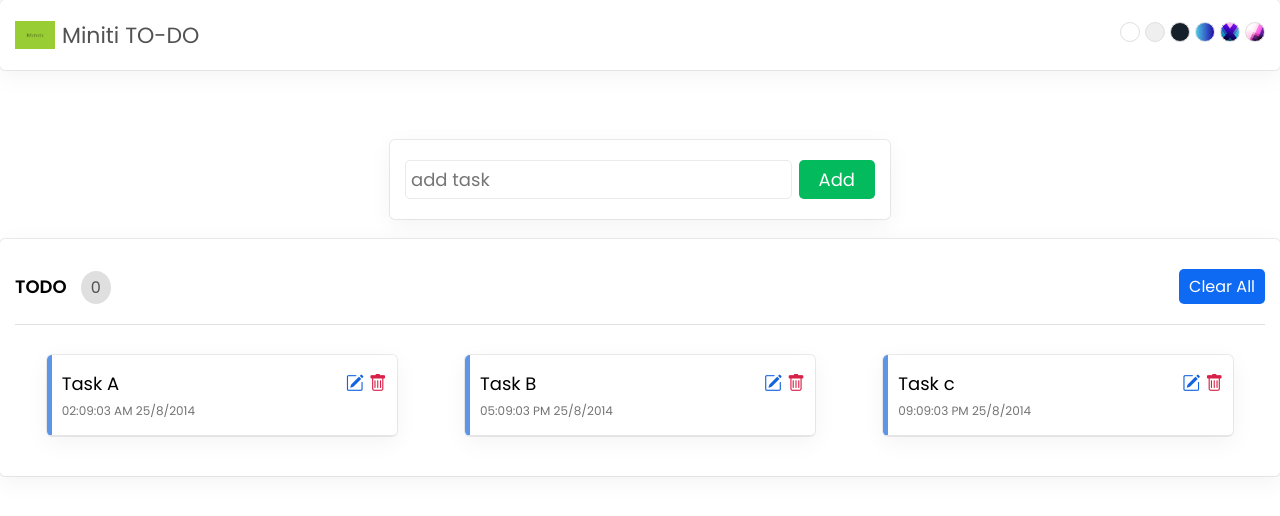
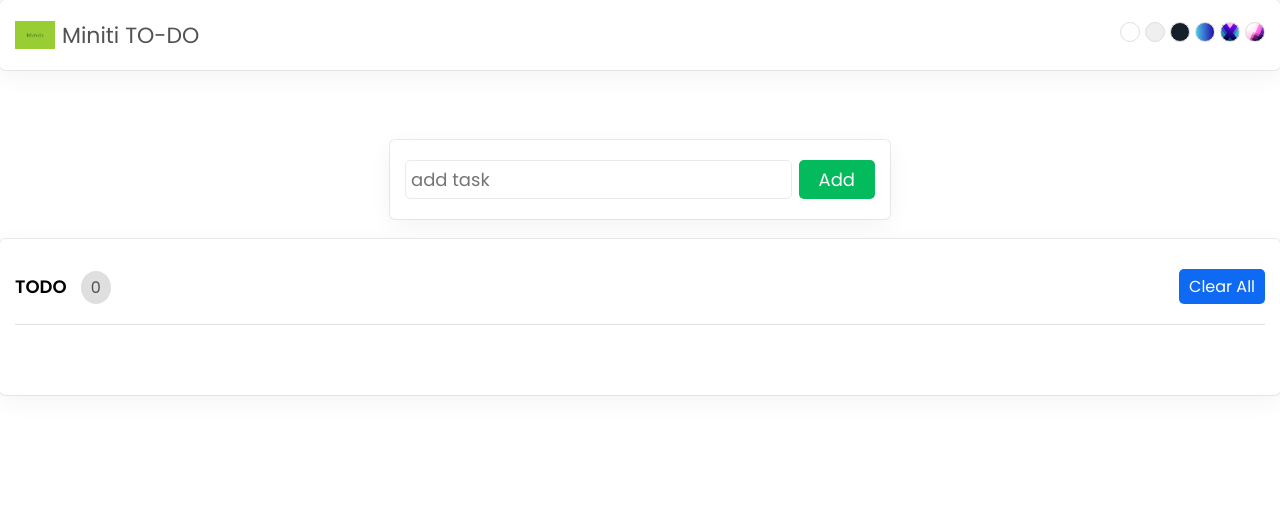
Before and after one commit to Sridhare29/to-do-app, a React (Create React App) app: page / in a window 1280 px wide. Shown: the top 516 px of the page. Built offline with nearby package versions, Linux system fonts and the light colour scheme.

Commit message:
common state

```diff
--- a/src/App.js
+++ b/src/App.js
@@ -1,3 +1,4 @@
+import { useState } from 'react';
 import './App.css';
 import CreateTask from './components/CreateTask';
 import Header from './components/Header';
@@ -5,11 +6,12 @@ import TaskList from './components/TaskList';
 
 
 function App() {
+  const [tasklist, setTasklist] = useState([]);
   return (
     <div className="App">
      <Header/>
-     <CreateTask/>
-     <TaskList/>
+     <CreateTask tasklist = {tasklist} setTasklist = {setTasklist}/>
+     <TaskList tasklist = {tasklist} setTasklist = {setTasklist}/>
     </div>
   );
 }
--- a/src/components/CreateTask.js
+++ b/src/components/CreateTask.js
@@ -1,9 +1,23 @@
 import React from 'react'
 
-function CreateTask() {
+function CreateTask({tasklist, setTasklist}) {
+
+  const addTask = (e) => {
+    e.preventDefault();
+
+    const date = new Date();
+    console.log(date);
+    console.log(e.target.task.value);
+
+    const newTask = {
+      id : date.getTime(),
+      name : e,
+      time : `${date.toLocaleTimeString()} ${date.toLocaleDateString}`
+    }
+  }
   return (
     <section className='addTask'>
-      <form>
+      <form onSubmit={addTask}>
         <input type='text' name='task' autoComplete='off' placeholder='add task' maxLength='30'/>
         <button type='submit'>Add</button>
       </form>
--- a/src/components/TaskList.js
+++ b/src/components/TaskList.js
@@ -1,22 +1,17 @@
 import React from 'react'
 
-function TaskList() {
-  const tasks = [
-    {id: 1001, name: "Task A", time:"02:09:03 AM 25/8/2014"},
-    {id: 1002, name: "Task B", time:"05:09:03 PM 25/8/2014"},
-    {id: 1003, name: "Task c", time:"09:09:03 PM 25/8/2014"},
-  ]
+function TaskList({tasklist, setTasklist}) {
   return (
     <section className='showTask'>
         <div className='head'>
           <div>
             <span className='title'> TODO </span>
-            <span className='count'>0</span>
+            <span className='count'>{tasklist.length}</span>
           </div>
           <button className='clearAll'>Clear All</button>
         </div>
         <ul>
-          { tasks.map((tasks)=>(
+          { tasklist.map((tasks)=>(
              <li>
              <p>
                <span className='name'>{tasks.name}</span>
```
